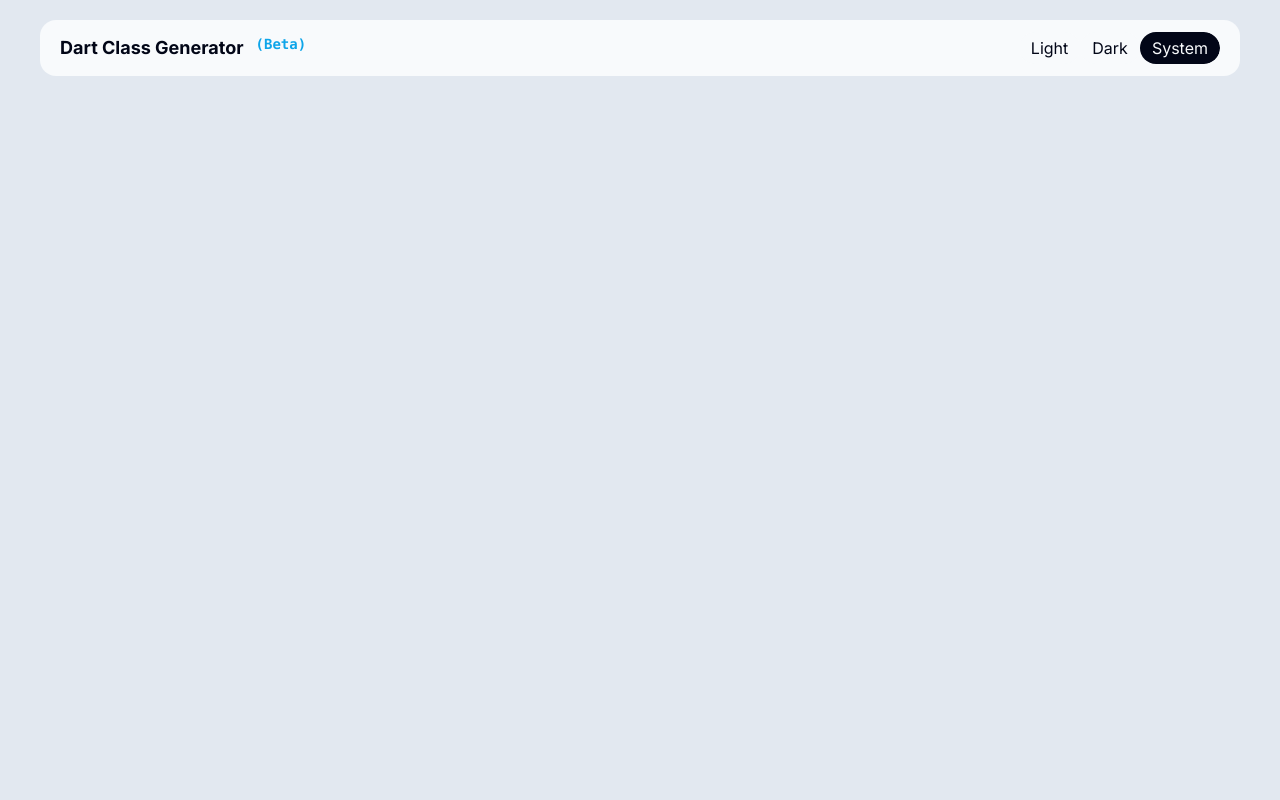
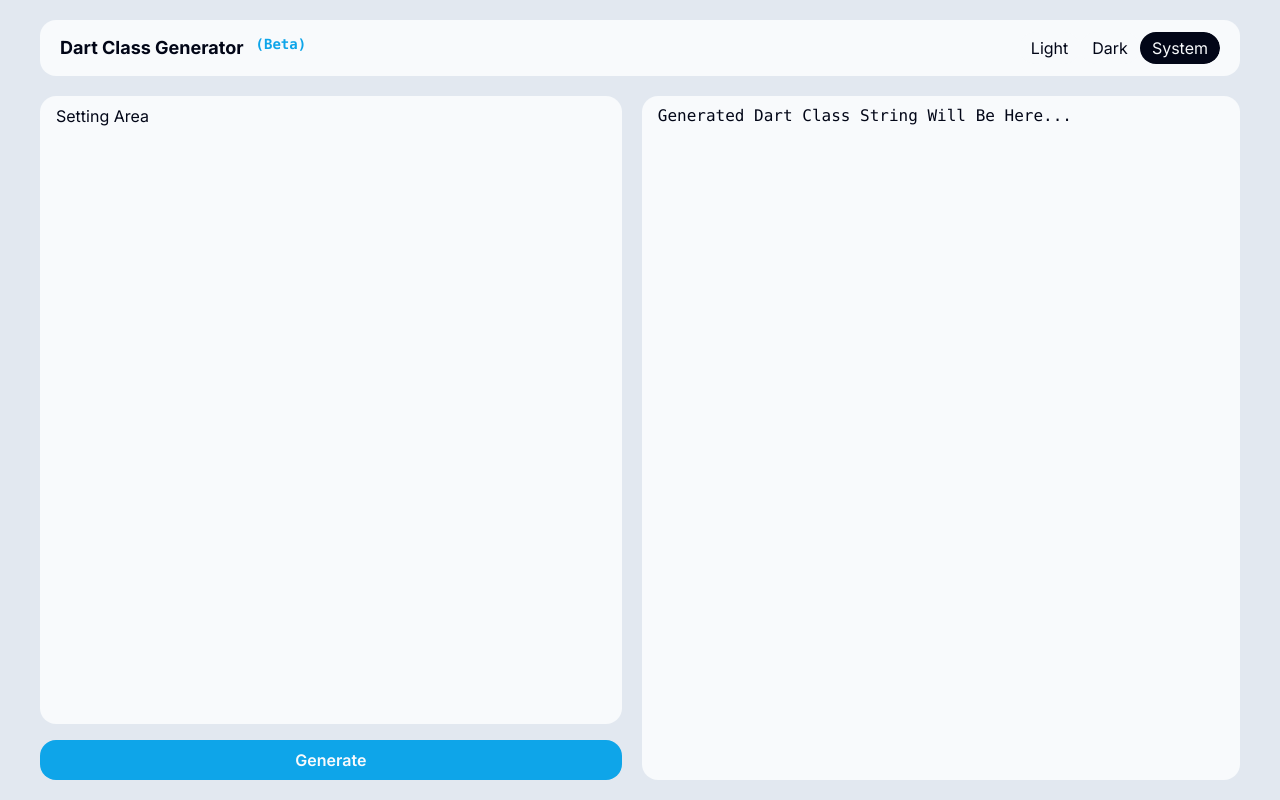
Before and after one commit to nfnfgo/dart_class_generator_frontend, a Next.js app: page / in a window 1280 px wide. Built offline with nearby package versions, Linux system fonts and the light colour scheme.

Commit message:
Update: Fundamental UI

```diff
--- /dev/null
+++ b/src/app/(home)/generate_button.tsx
@@ -0,0 +1,32 @@
+'use client';
+
+// Components
+import { Container } from '@/components/container';
+
+// Tools
+import { classNames } from '@/tools/css_tools';
+
+export function TriggerGenerateButton() {
+    return (<>
+        <button className={classNames(
+            'h-full w-full',
+        )}>
+            <Container className={classNames(
+                'bg-primary dark:bg-primary/[.7]',
+                'justify-center items-center',
+            )}
+                padding={true}
+                col={false}
+                hoverColor={true}>
+                <div className='flex h-full w-full justify-center'>
+                    <div className={classNames(
+                        'font-semibold font-lg',
+                        'text-white',
+                    )}>
+                        Generate
+                    </div>
+                </div>
+            </Container>
+        </button>
+    </>);
+}
--- a/src/app/(home)/output_area.tsx
+++ b/src/app/(home)/output_area.tsx
@@ -1,9 +1,19 @@
 'use client';
 
-export function OutputArea() {
+import { classNames } from "@/tools/css_tools";
+
+export function OutputArea({ className }: { className?: string }) {
     return (<>
-        <textarea>
-            Test String Here
+        <textarea className={classNames(
+            'flex w-full h-full',
+            'rounded-2xl resize-none',
+            'px-4 py-2',
+            'bg-fgcolor dark:bg-fgcolor-dark',
+            'text-black dark:text-white',
+            'font-mono',
+            className ?? '',
+        )}
+            value={'Generated Dart Class String Will Be Here...'}>
         </textarea>
     </>);
 }
--- a/src/app/(home)/page.tsx
+++ b/src/app/(home)/page.tsx
@@ -1,6 +1,8 @@
 // Components
 import { Container } from '@/components/container';
 import { DarkModeButton } from './darkmode_button';
+import { OutputArea } from './output_area';
+import { TriggerGenerateButton } from './generate_button';
 
 // Tools
 import { classNames } from '@/tools/css_tools';
@@ -10,17 +12,19 @@ export default function Home() {
     <>
       {/* Root Padding Container */}
       <div className={classNames(
+        'flex flex-col',
+        'w-full h-full',
         'px-5 py-5',
         'md:px-10 md:py-5',
       )}>
         {/* Title Bar */}
         <Container className={classNames(
-          'flex w-full h-full',
-          'px-5 py-3',
+          'flex flex-init flex-shrink-0',
+          'w-full h-auto',
         )}>
           <div className={classNames(
-            'flex flex-row flex-wrap gap-y-4 items-center',
-            'w-full h-full',
+            'flex flex-row flex-auto flex-wrap gap-y-4 items-center',
+            'w-full h-auto py-3 px-5',
             'justify-between',
           )}>
             <div className='flex flex-row'>
@@ -40,6 +44,30 @@ export default function Home() {
             <DarkModeButton></DarkModeButton>
           </div>
         </Container>
+        {/* Body Part */}
+        <div className={classNames(
+          'flex flex-auto flex-row',
+          'h-full w-full',
+          'gap-5 mt-5',
+        )}>
+          {/* Settings Area */}
+          <div className={classNames(
+            'flex flex-col',
+            'w-full h-full',
+          )}>
+            <Container className={classNames(
+              'w-full h-full',
+              'px-4 py-2',
+            )}>
+              Setting Area
+            </Container>
+            <div className='mt-4'>
+              <TriggerGenerateButton></TriggerGenerateButton>
+            </div>
+          </div>
+          {/* Output Area */}
+          <OutputArea />
+        </div>
       </div>
     </>
   );
--- a/src/components/container.tsx
+++ b/src/components/container.tsx
@@ -49,7 +49,7 @@ export function Container({
             className,
         )}>
             <div className={classNames(
-                'flex flex-auto',
+                'flex flex-auto h-full w-full',
                 padding ? 'px-4 py-2' : '',
                 hoverColor ? "hover:bg-black/5 dark:hover:bg-black/20 transition-colors" : '',
             )}>
```
